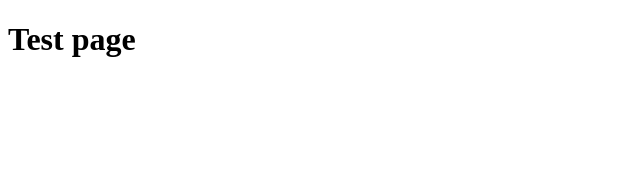
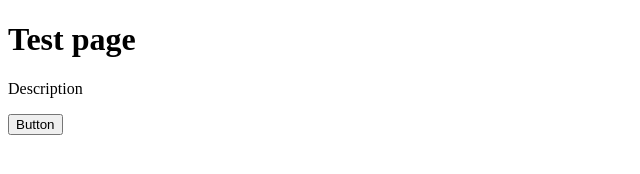
Before and after one commit to bertiewm/learning, a plain HTML site: page index.html in a window 1280 px wide. Shown: the whole page, without its empty margins (0-640 px from the left). Drawn offline with Linux system fonts and the light colour scheme.

Commit message:
Added button

```diff
--- a/index.html
+++ b/index.html
@@ -1,7 +1,9 @@
 <!DOCTYPE html>
-<meta charset="utf-8">
-<title>Test page</title>
+    <meta charset="utf-8">
+    <title>Test page</title>
 <link rel="match" href="${2:URL of match}">
 <body>
     <h1>Test page</h1>
+    <p>Description</p>
+    <button>Button</button>
 </body>
```
